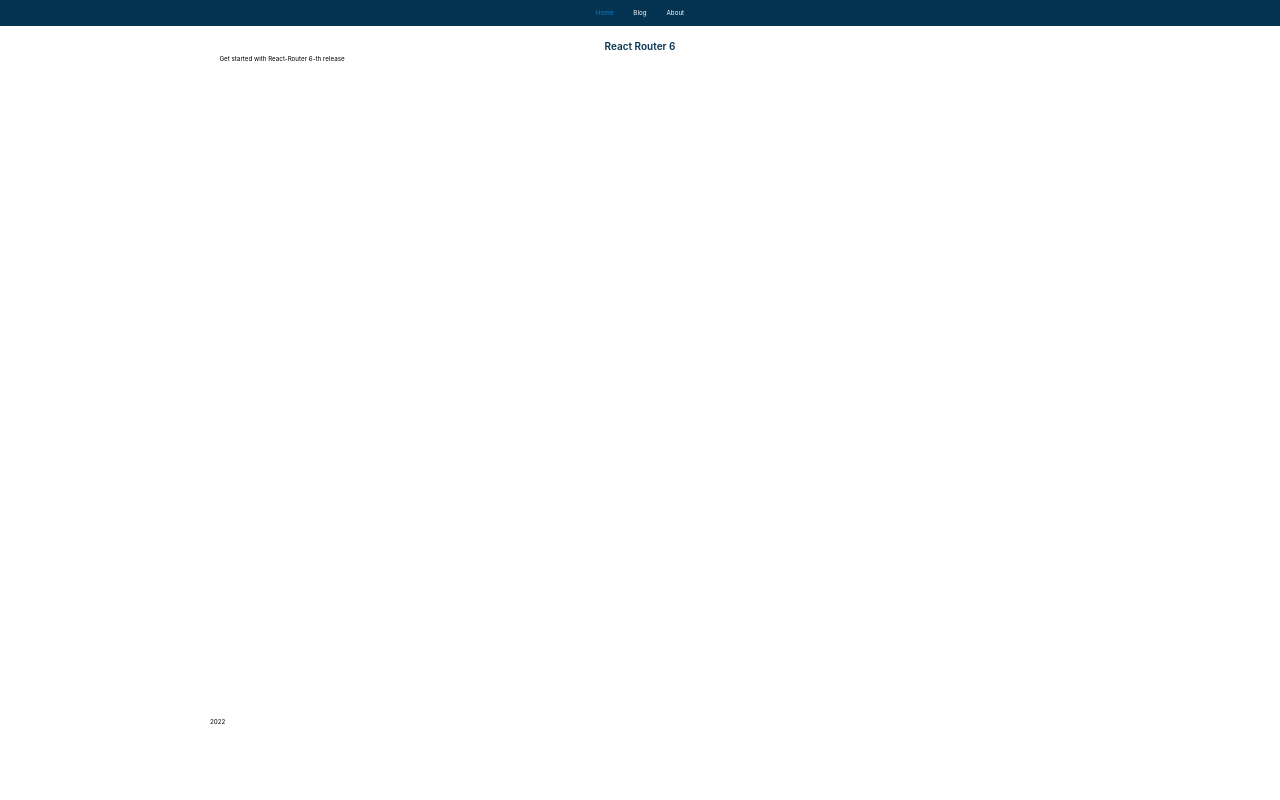
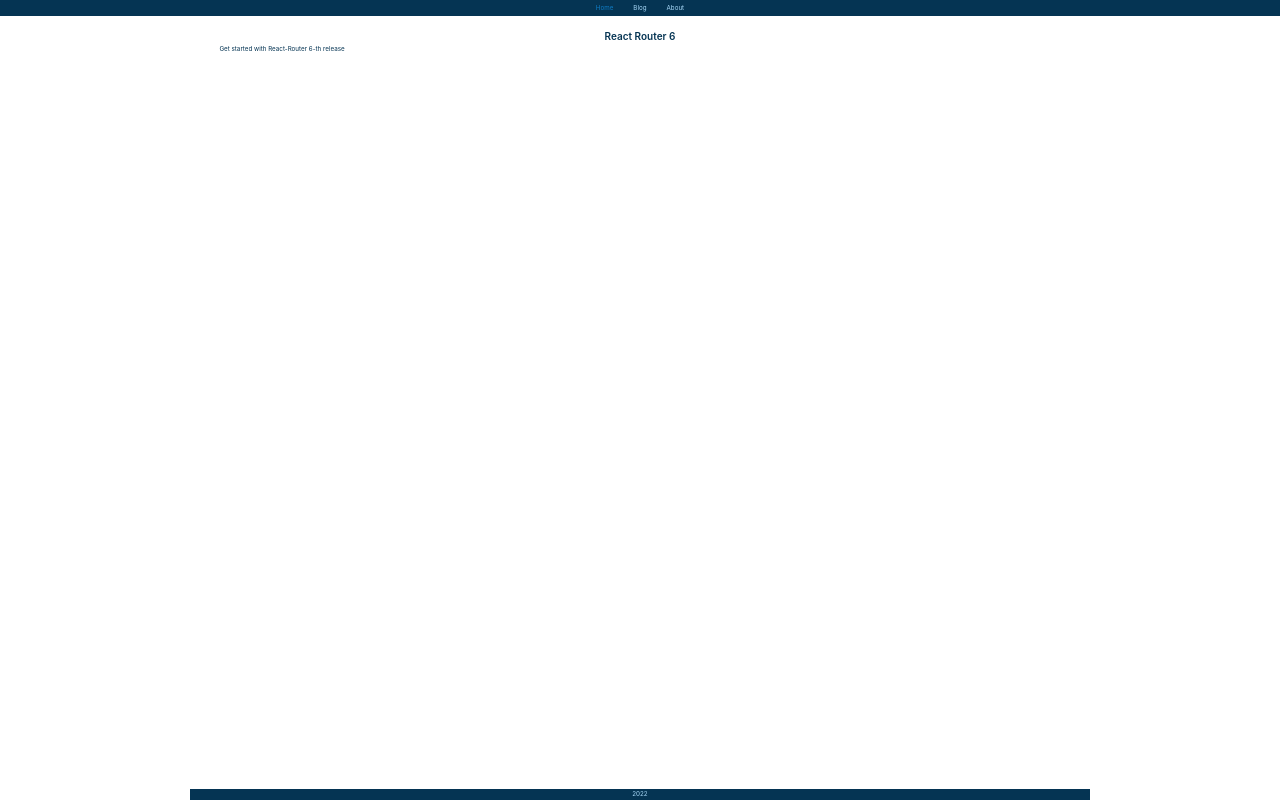
Before and after one commit to KostyanB/React-Router6-Demo, a React (Create React App) app: page / in a window 1280 px wide. Built offline with nearby package versions, Linux system fonts and the light colour scheme; no server answers.

Commit message:
fix styles

```diff
--- a/src/App.js
+++ b/src/App.js
@@ -5,7 +5,7 @@
 
 function App() {
   return (
-    <div>
+    <div className='app'>
       <AuthContextProvider>
         <AppRoutes />
       </AuthContextProvider>
--- a/src/components/CustomLink/CustomLink.js
+++ b/src/components/CustomLink/CustomLink.js
@@ -11,7 +11,7 @@
   return (
     <Link
       to={to}
-      style={{ color: match ? 'var(--color-active)' : 'white' }}
+      style={{ color: match ? 'var(--color-active)' : 'var(--color-white)' }}
       {...otherProps}
     >
       {children}
--- a/src/css/style.css
+++ b/src/css/style.css
@@ -244,6 +244,7 @@
   --color-bg: #053453;
   --color-active: #0f7dc6;
   --color-error: #f9004b;
+  --color-white: #a9dafa;
   --anima-duration: 0.3s;
 }
 
@@ -252,6 +253,22 @@
   font-family: -apple-system, BlinkMacSystemFont, "Segoe UI", "Roboto", "Oxygen", "Ubuntu", "Cantarell", "Fira Sans", "Droid Sans", "Helvetica Neue", sans-serif;
   -webkit-font-smoothing: antialiased;
   -moz-osx-font-smoothing: grayscale;
+  color: var(--color-bg);
+}
+
+.app {
+  display: -webkit-box;
+  display: -ms-flexbox;
+  display: flex;
+  -webkit-box-orient: vertical;
+  -webkit-box-direction: normal;
+      -ms-flex-direction: column;
+          flex-direction: column;
+  -webkit-box-pack: justify;
+      -ms-flex-pack: justify;
+          justify-content: space-between;
+  overflow: hidden;
+  height: 100vh;
 }
 
 h1 {
@@ -259,7 +276,6 @@
   margin-top: 0;
   font-size: 1rem;
   font-weight: 600;
-  color: var(--color-bg);
 }
 
 h2 {
@@ -352,11 +368,11 @@
 
 header {
   background-color: var(--color-bg);
-  padding: 1rem 0;
+  padding: 0.5rem 0;
   text-align: center;
 }
 header > a {
-  color: white;
+  color: var(--color-white);
   text-decoration: none;
   padding: 0 1rem;
 }
@@ -365,9 +381,19 @@
 }
 
 main {
-  min-height: calc(100vh - 85px - 22px);
+  -webkit-box-flex: 1;
+      -ms-flex-positive: 1;
+          flex-grow: 1;
   padding-top: 1.5rem;
-  padding-bottom: 1.5rem;
+  padding-bottom: 0.5rem;
+  overflow-y: auto;
+}
+main::-webkit-scrollbar {
+  width: 5px;
+}
+main::-webkit-scrollbar-thumb {
+  background-color: var(--color-bg);
+  border-radius: 50px;
 }
 main > div > a, main > div > ul > li > a {
   text-decoration: none;
@@ -378,6 +404,13 @@
 }
 main > div > ul > li, main > div > *, main > div > * > * {
   margin-bottom: 5px;
+}
+
+footer {
+  background-color: var(--color-bg);
+  padding: 0.25rem 0;
+  text-align: center;
+  color: var(--color-white);
 }
 
 form {
@@ -400,7 +433,7 @@
   border-color: var(--color-bg);
   color: var(--color-bg);
 }
-form input:focus {
+form input:not([type=submit]):focus, form input[type=submit]:hover {
   border-color: var(--color-active);
   color: var(--color-active);
 }
@@ -410,10 +443,6 @@
 form input[type=submit] {
   background: none;
 }
-form input[type=submit]:hover {
-  border-color: var(--color-active);
-  color: var(--color-active);
-}
 form input[type=checkbox] {
   -ms-flex-item-align: center;
       align-self: center;
--- a/src/scss/_app.scss
+++ b/src/scss/_app.scss
@@ -4,6 +4,7 @@
   --color-bg: #053453;
   --color-active: #0f7dc6;
   --color-error: #f9004b;
+  --color-white: #a9dafa;
   --anima-duration: 0.3s;
 }
 
@@ -14,6 +15,15 @@
     sans-serif;
   -webkit-font-smoothing: antialiased;
   -moz-osx-font-smoothing: grayscale;
+  color: var(--color-bg);
+}
+
+.app {
+  display: flex;
+  flex-direction: column;
+  justify-content: space-between;
+  overflow: hidden;
+  height: 100vh;
 }
 
 h1 {
@@ -21,7 +31,6 @@
   margin-top: 0;
   font-size: 1rem;
   font-weight: 600;
-  color: var(--color-bg);
 }
 
 h2 {
@@ -59,7 +68,7 @@
 
 .button {
   display: flex;
-  @include m.field;
+  @include m.input-style;
 
   &:hover {
     @include m.hover-colors;
--- /dev/null
+++ b/src/scss/_footer.scss
@@ -0,0 +1,6 @@
+footer {
+  background-color: var(--color-bg);
+  padding: 0.25rem 0;
+  text-align: center;
+  color: var(--color-white);
+}
--- a/src/scss/_header.scss
+++ b/src/scss/_header.scss
@@ -1,9 +1,9 @@
 header {
   background-color: var(--color-bg);
-  padding: 1rem 0;
+  padding: 0.5rem 0;
   text-align: center;
   & > a {
-    color: white;
+    color: var(--color-white);
     text-decoration: none;
     padding: 0 1rem;
 
--- a/src/scss/_main.scss
+++ b/src/scss/_main.scss
@@ -1,7 +1,17 @@
 main {
-  min-height: calc(100vh - 85px - 22px);
+  flex-grow: 1;
   padding-top: 1.5rem;
-  padding-bottom: 1.5rem;
+  padding-bottom: 0.5rem;
+  overflow-y: auto;
+
+  &::-webkit-scrollbar {
+    width: 5px;
+  }
+
+  &::-webkit-scrollbar-thumb {
+    background-color: var(--color-bg);
+    border-radius: 50px;
+  }
 
   & > div {
     & > a,
--- a/src/scss/style.scss
+++ b/src/scss/style.scss
@@ -3,4 +3,5 @@
 @use './app';
 @use './header';
 @use './main';
+@use './footer';
 @use './form';
```
Also changed, not shown: src/scss/_form.scss (+3 -7 lines), src/scss/_mixins.scss (+1 -9 lines), 1 other file (tests, documents, lock files or other folders).
